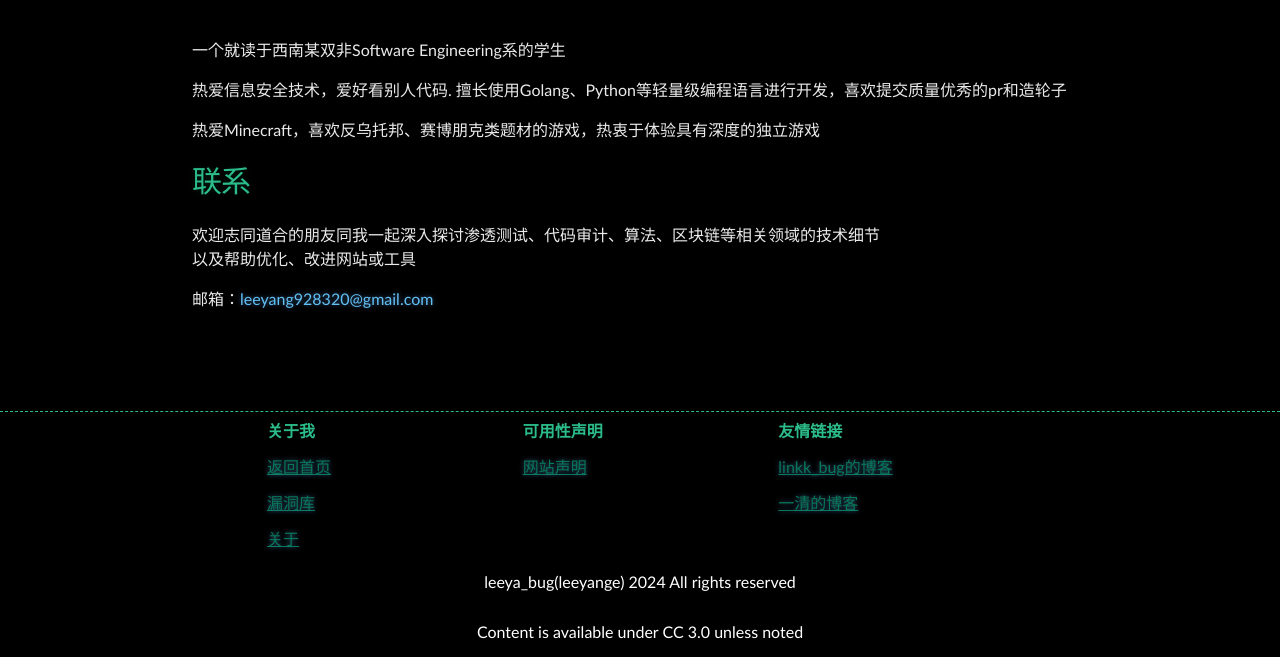
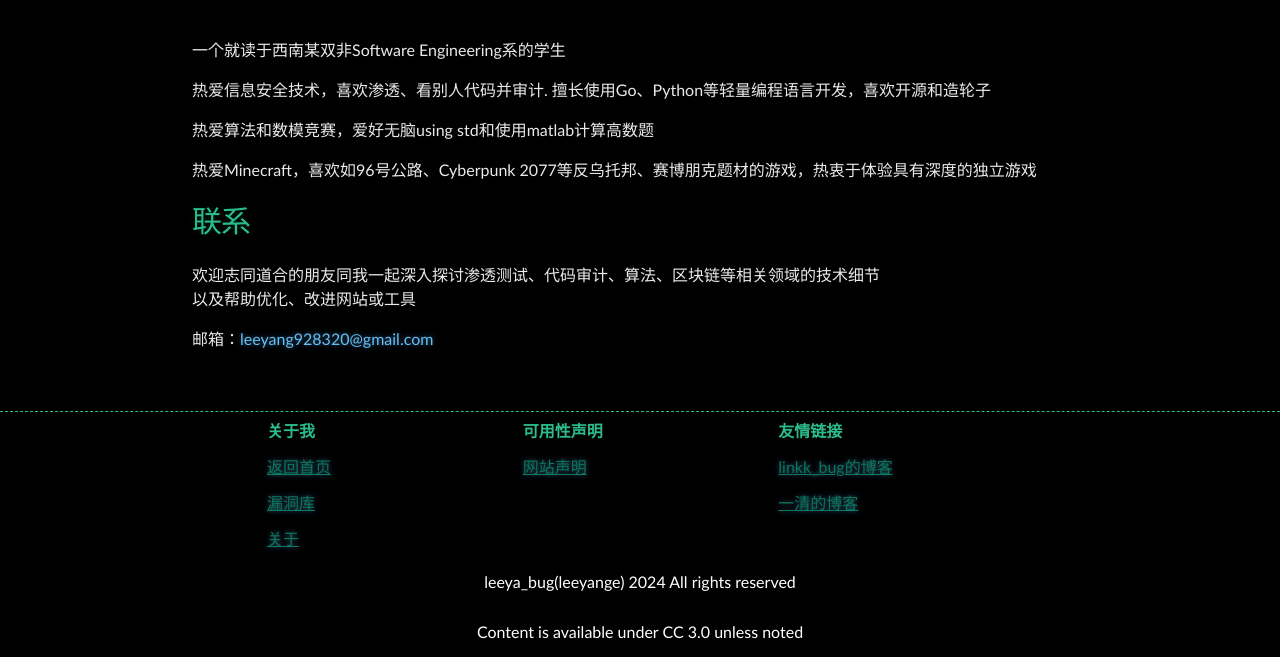
Before and after one commit to Leeyangee/leeyangee.github.io, a Jekyll site: the page built from about.md, in a window 1280 px wide. Shown: the part 439-1096 px from the top of the page. Built offline with Jekyll 4.4.1, drawn with Linux system fonts in a browser that asks for light colours.

Commit message:
Update about.md

```diff
--- a/about.md
+++ b/about.md
@@ -5,9 +5,11 @@ title: 关于
 
 一个就读于西南某双非Software Engineering系的学生
 
-热爱信息安全技术，爱好看别人代码. 擅长使用Golang、Python等轻量级编程语言进行开发，喜欢提交质量优秀的pr和造轮子
+热爱信息安全技术，喜欢渗透、看别人代码并审计. 擅长使用Go、Python等轻量编程语言开发，喜欢开源和造轮子
 
-热爱Minecraft，喜欢反乌托邦、赛博朋克类题材的游戏，热衷于体验具有深度的独立游戏
+热爱算法和数模竞赛，爱好无脑using std和使用matlab计算高数题
+
+热爱Minecraft，喜欢如96号公路、Cyberpunk 2077等反乌托邦、赛博朋克题材的游戏，热衷于体验具有深度的独立游戏
 
 # [](#header-1)联系
 
```
